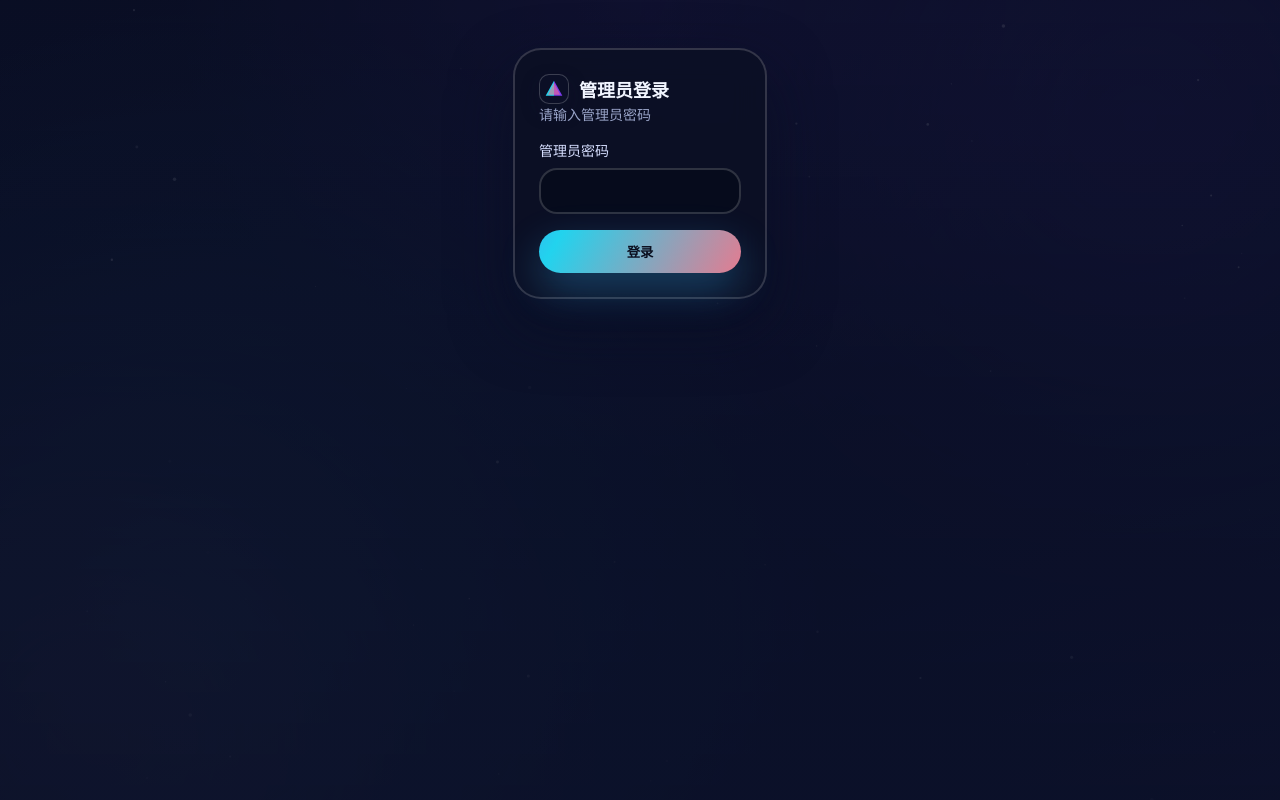
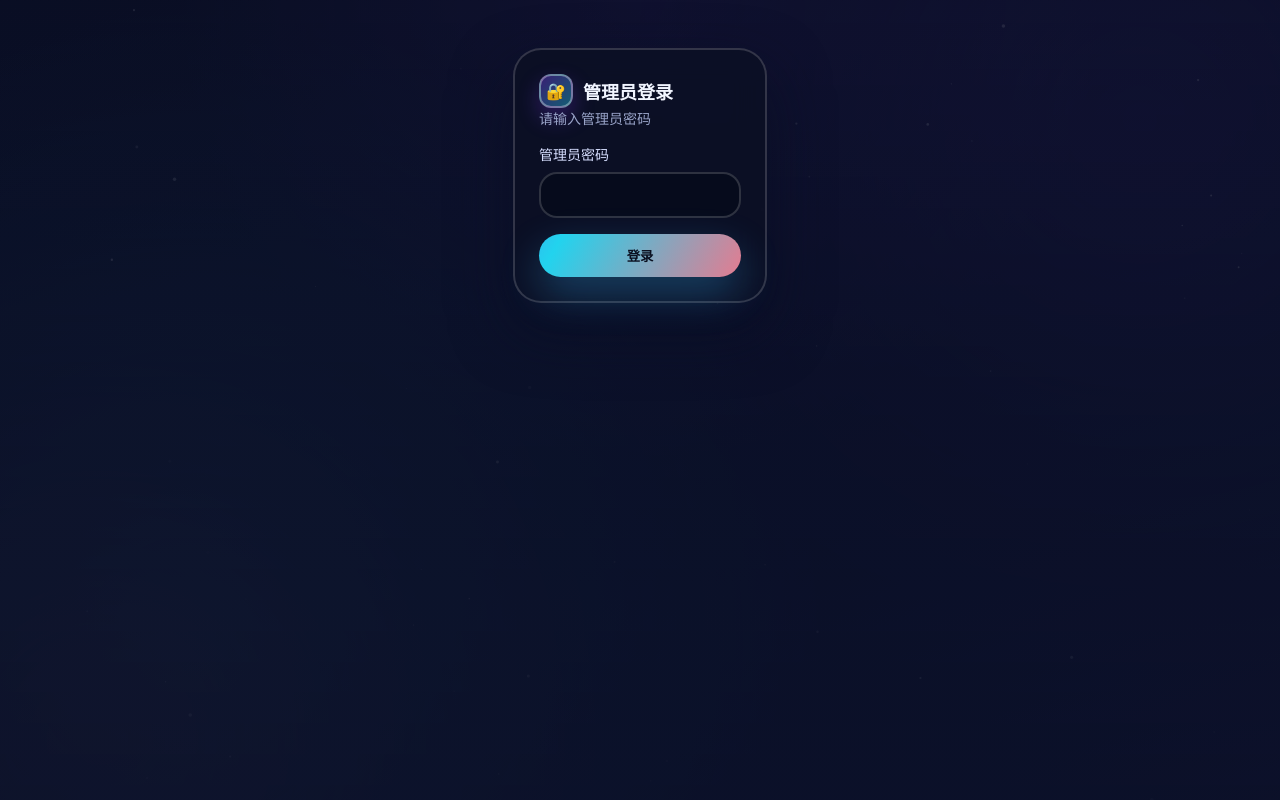
Before and after one commit to sammyj66/sheerid-gemini, a Next.js app: page /admin/login in a window 1280 px wide. Shown: the top 800 px of the page. Built offline with nearby package versions, Linux system fonts and the light colour scheme.

Commit message:
Revert "更新导航图标为 Gemini 三角标志"
This reverts commit 4539b0f0a48cf429640c24519af70cb25464d9b6.

```diff
--- a/src/app/admin/login/page.tsx
+++ b/src/app/admin/login/page.tsx
@@ -48,13 +48,7 @@ export default function AdminLoginPage() {
           <div className="card-header">
             <div>
               <div className="title-row">
-                <span className="title-badge" aria-hidden="true">
-                  <svg className="gemini-logo" viewBox="0 0 24 24" focusable="false">
-                    <path d="M12 2 L22 20 L12 20 Z" fill="#7c3aed" />
-                    <path d="M12 2 L12 20 L2 20 Z" fill="#22d3ee" />
-                    <path d="M12 4.6 L19.4 19 H4.6 Z" fill="rgba(251, 113, 133, 0.55)" />
-                  </svg>
-                </span>
+                <span className="title-badge">🔐</span>
                 <div className="card-title">管理员登录</div>
               </div>
               <div className="card-note">请输入管理员密码</div>
--- a/src/app/globals.css
+++ b/src/app/globals.css
@@ -116,20 +116,14 @@ button {
 }
 
 .title-badge {
-  width: 30px;
-  height: 30px;
-  border-radius: 10px;
+  width: 34px;
+  height: 34px;
+  border-radius: 12px;
   display: grid;
   place-items: center;
-  background: rgba(12, 18, 40, 0.6);
-  border: 1px solid rgba(255, 255, 255, 0.2);
-  box-shadow: 0 8px 16px rgba(12, 18, 40, 0.5);
-}
-
-.gemini-logo {
-  width: 20px;
-  height: 20px;
-  display: block;
+  background: linear-gradient(135deg, rgba(124, 58, 237, 0.4), rgba(34, 211, 238, 0.4));
+  border: 2px solid rgba(255, 255, 255, 0.35);
+  box-shadow: 0 10px 22px rgba(124, 58, 237, 0.3);
 }
 
 .title-line {
```
Also changed, not shown: src/app/admin/page.tsx (+1 -7 lines), src/app/page.tsx (+1 -7 lines).
